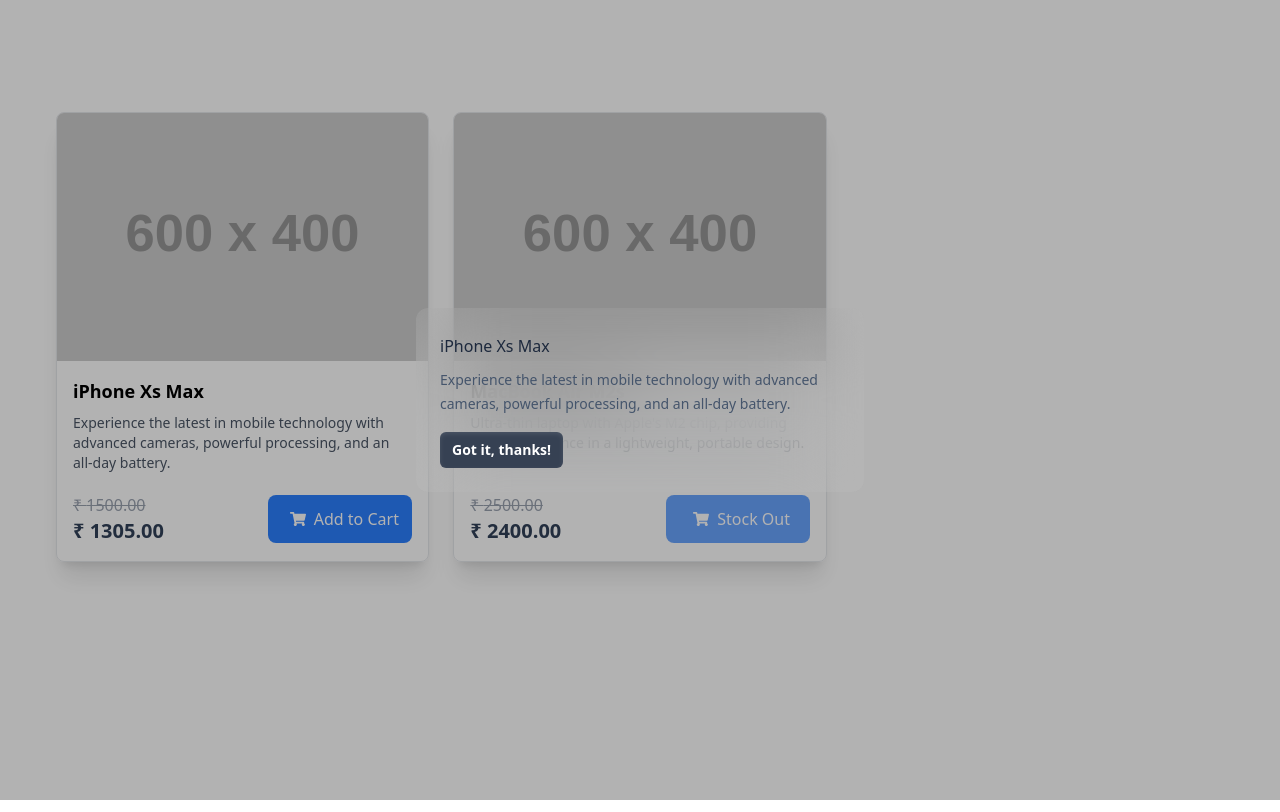
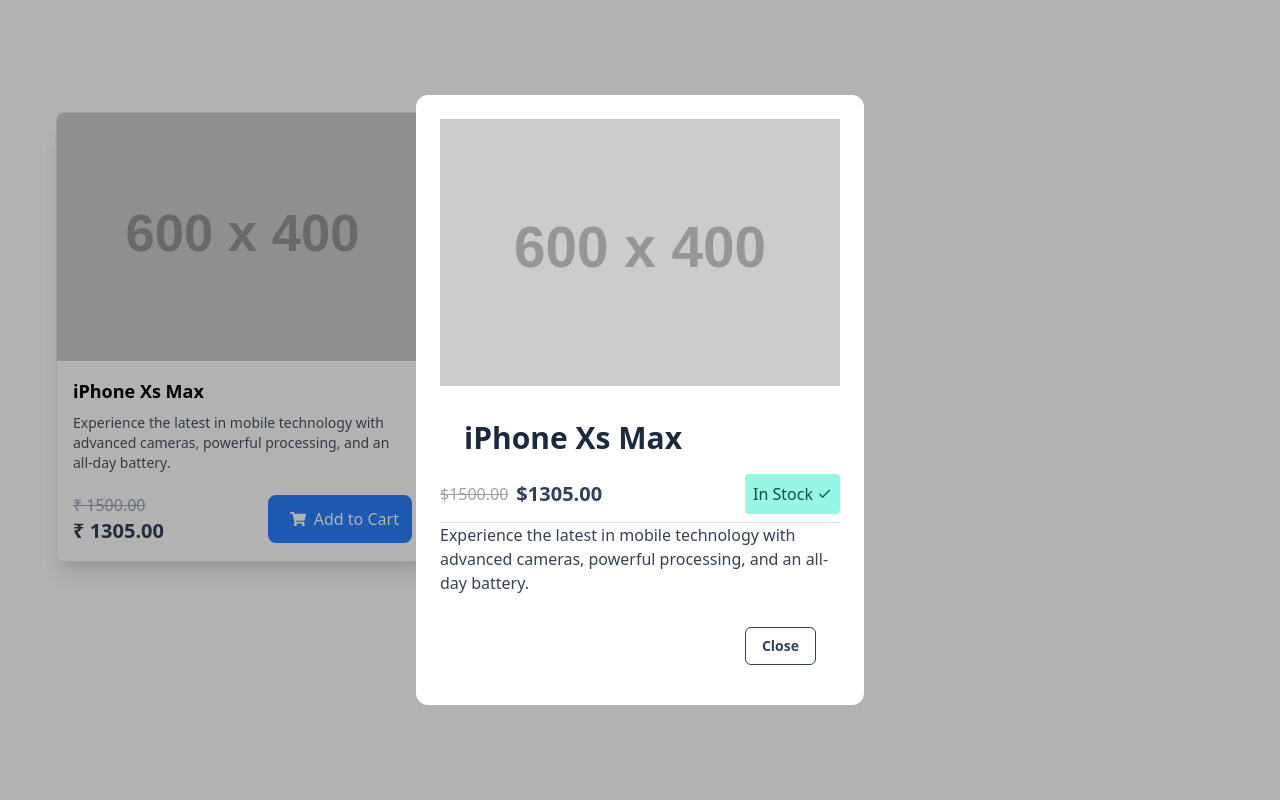
Before and after one commit to VikasWatore/EcommerceHUB, a React (Vite) app in the folder Ecom_FrontEnd/ecom-forntend/: page / in a window 1280 px wide. Both pictures are taken after a click on the element 242 px from the left and 236 px from the top of the page. Built offline with nearby package versions, Linux system fonts and the light colour scheme.

Commit message:
Update ProductView Modal

```diff
--- a/Ecom_FrontEnd/ecom-forntend/src/components/ProductViewModal.jsx
+++ b/Ecom_FrontEnd/ecom-forntend/src/components/ProductViewModal.jsx
@@ -1,9 +1,11 @@
 import { Button, Dialog, DialogBackdrop, DialogPanel, DialogTitle } from '@headlessui/react'
-import { useState } from 'react'
+import { Divider } from '@mui/material';
+import Status from './Status';
+import { MdClose, MdDone } from 'react-icons/md';
 
 function ProductViewModal({ open, setOpen, product, isAvailable }) {
 
-  const { id, productName, image, description, price, quantity, discount, specialPrice } = product
+  const { id, productName, image, description, price, quantity, discount, specialPrice } = product;
   const handleClickOpen = () => {
     setOpen(true);
   }
@@ -12,28 +14,75 @@
     <>
 
 
-      <Dialog open={open} as="div" className="relative z-10 focus:outline-none" onClose={()=>setOpen(false)}>
-         <DialogBackdrop className="fixed inset-0 bg-black/30" />
+      <Dialog open={open} as="div" className="relative z-10 focus:outline-none" onClose={() => setOpen(false)}>
+        <DialogBackdrop className="fixed inset-0 bg-black/30" />
         <div className="fixed inset-0 z-10 w-screen overflow-y-auto">
           <div className="flex min-h-full items-center justify-center p-4">
             <DialogPanel
               transition
-              className="w-full max-w-md rounded-xl bg-white/5 p-6 backdrop-blur-2xl duration-300 ease-out data-closed:transform-[scale(95%)] data-closed:opacity-0"
+              className="w-full max-w-md rounded-xl bg-white p-6 backdrop-blur-2xl duration-300 ease-out data-closed:transform-[scale(95%)] `data-closed:opacity-0"
             >
-              <DialogTitle as="h3" className="text-base/7 font-medium text-slate-800">
-                {productName}
-              </DialogTitle>
-              <p className="mt-2 text-sm/6 text-slate-600">
-                {description}
-              </p>
-              <div className="mt-4">
-                <Button
-                  className="inline-flex items-center gap-2 rounded-md bg-gray-700 px-3 py-1.5 text-sm/6 font-semibold text-white shadow-inner shadow-white/10 focus:not-data-focus:outline-none data-focus:outline data-focus:outline-white data-hover:bg-gray-600 data-open:bg-gray-700"
-                  onClick={() => setOpen(false)}
+              {image && (<div className='flex justify-center aspect-3/2'> <img src={image}
+                alt={productName}
+                className='w-full h-full cursor-pointer transition-transform duration-300 transform hover:scale-105' /></div>)}
+
+              <div className='px-6 pt-10 pb-2'>
+                <DialogTitle as="h1" className="lg:text-3xl sm:text-2xl text-xl  font-semibold leading-6  text-slate-800 mb-4">
+                  {productName}
+                </DialogTitle>
+              </div>
+
+              <div className='space-y-2 text-gray-700 pb-4'>
+                <div className='flex items-center justify-between gap-2'>
+                  {specialPrice ? (
+                    <div className='flex items-center gap-2'>
+                      <span className='text-gray-400 line-through'>
+                        ${Number(price).toFixed(2)}
+                      </span>
+                      <span className='sm:text-xl font-semibold text-slate-700'>
+                        ${Number(specialPrice).toFixed(2)}
+                      </span>
+                    </div>
+                  ) : (
+                    <span className='text-xl font-bold'>
+                      {" "}
+                      ${Number(price).toFixed(2)}
+                    </span>
+                  )}
+
+                  {isAvailable ? (
+
+                    <Status
+                      text="In Stock"
+                      icon={MdDone}
+                      bg="bg-teal-200"
+                      color="text-teal-900"
+                    />
+                  )
+                    : (
+                      <Status
+                        text="Out-Of-Stock"
+                        icon={MdClose}
+                        bg="bg-rose-200"
+                        color="text-rose-700"
+                      />
+                    )}
+                </div>
+
+                <Divider />
+                <p>{description}</p>
+              </div>
+
+
+              <div className="px-6 py-4 flex justify-end  gap-4 ">
+                <button onClick={() => setOpen(false)}
+                  type="button"
+                  className='px-4 py-2 text-sm font-semibold text-slate-700 border border-slate-700 hover:text-slate-800 hover:border-slate-800 rounded-md cursor-pointer'
                 >
-                  Got it, thanks!
-                </Button>
+                  Close
+                </button>
               </div>
+
             </DialogPanel>
           </div>
         </div>
--- /dev/null
+++ b/Ecom_FrontEnd/ecom-forntend/src/components/Status.jsx
@@ -0,0 +1,10 @@
+
+const Status = ({ text, icon: Icon, bg, color }) => {
+  return (
+    <div className={`${bg} ${color} px-2 py-2 font-medium rounded flex items-center gap-1`}>
+      {text} <Icon size={15} />
+    </div>
+  )
+}
+
+export default Status ;
```
